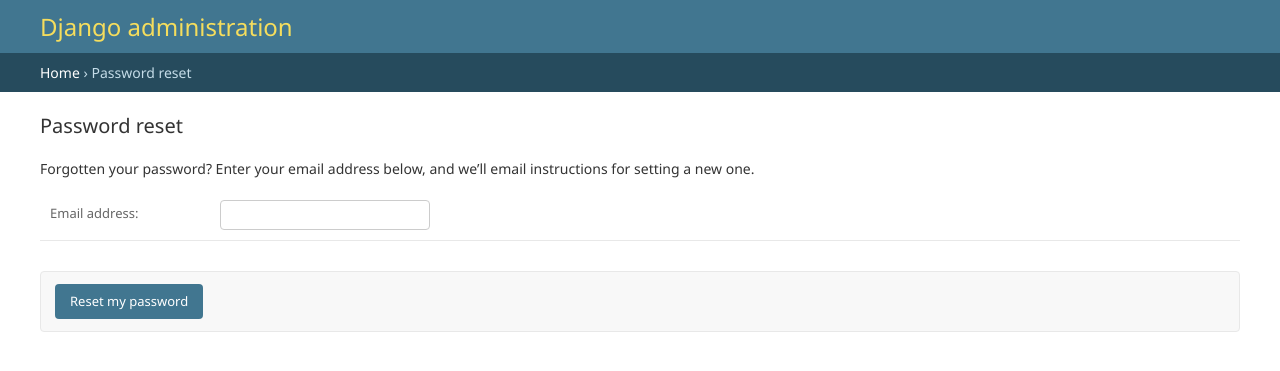
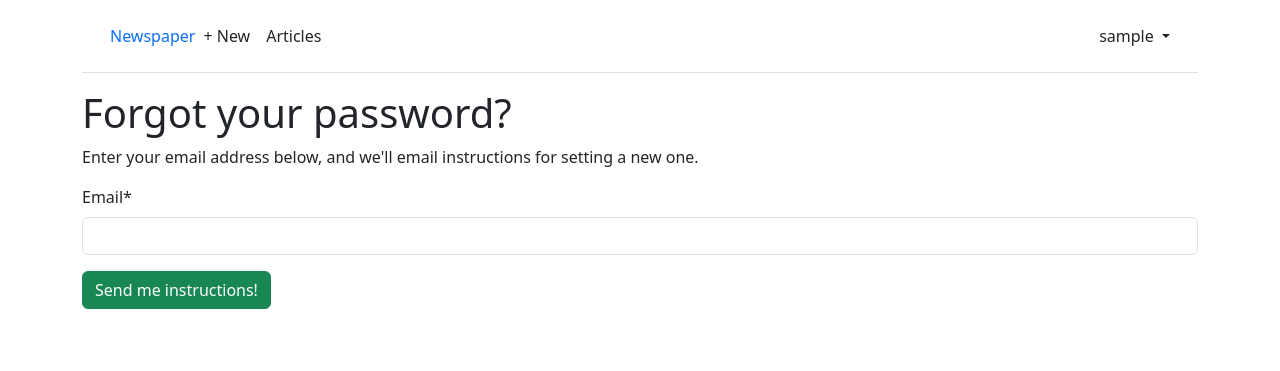
Before and after one commit to AIUAkylaiTopoeva/news_new, a Django app: page /accounts/password_reset/ in a window 1280 px wide. Shown: the top 371 px of the page. Run offline with Django 5.2, Linux system fonts and the light colour scheme; the visitor is signed in with stand-in values (Sample User, id 1); some libraries are stand-ins or nearby versions.

Commit message:
add some new tjings

```diff
--- a/articles/forms.py
+++ b/articles/forms.py
@@ -4,4 +4,4 @@ from .models import Comment
 class CommentForm(forms.ModelForm):
     class Meta:
         model = Comment
-        fields = ("comment", "author")
+        fields = ("comment", )
--- a/articles/views.py
+++ b/articles/views.py
@@ -49,7 +49,7 @@ class CommentGet(LoginRequiredMixin, DetailView):
     model = Article
     template_name = "articles/article_detail.html"
 
-    def get_context_data(self, **kwargs):
+    def get_context_data(self, **kwargs): #возвращает данные в словаре, которые доступны в шаблоне. Позваляют добовлять доп.переменные
         context = super().get_context_data(**kwargs)
         context['form'] = CommentForm()
         return context
@@ -61,11 +61,13 @@ class CommentPost(SingleObjectMixin, FormView):
 
     def post(self, request, *args, **kwargs):
         self.object = self.get_object()
+        self.author = self.request.user
         return super().post(request, *args, **kwargs)
 
     def form_valid(self, form):
         comment = form.save(commit=False)#означает, что объект ещё не будет сохранён в базе данных, что позволяет вам вносить изменения перед фактическим сохранением.
         comment.article = self.object
+        comment.author = self.request.user
         comment.save()
         return super().form_valid(form)
 
--- a/news/settings.py
+++ b/news/settings.py
@@ -140,10 +140,10 @@ LOGOUT_REDIRECT_URL = "home"
 CRISPY_ALLOWED_TEMPLATE_PACKS = "bootstrap5"
 CRISPY_TEMPLATE_PACK = "bootstrap5"
 
-EMAIL_BACKEND = "django.core.mail.backends.console.EmailBackend"
-DEFAULT_FROM_EMAIL = "topoevaakylaj@gmail.com"
+EMAIL_BACKEND = "django.core.mail.backends.smtp.EmailBackend"
+DEFAULT_FROM_EMAIL = "email@gmail.com"
 EMAIL_HOST = "smtp.sendgrid.net"
 EMAIL_HOST_USER = "apikey"
-EMAIL_HOST_PASSWORD = "sendgrid_password"
+EMAIL_HOST_PASSWORD = "password"
 EMAIL_PORT = 587
 EMAIL_USE_TLS = True
--- a/templates/articles/article_list.html
+++ b/templates/articles/article_list.html
@@ -6,7 +6,7 @@
 {% for article in article_list %}
 <div class="card">
     <div class="card-header">
-        <span class="font-weight-bold">{{ article.title }}</span> &middot;
+        <span class="font-weight-bold"><a href="{% url 'article_detail' article.id %}">{{ article.title }}</a> </span> &middot;
         <span class="text-muted">by {{ article.author }} |
         {{ article.date }}</span>
     </div>
--- a/templates/base.html
+++ b/templates/base.html
@@ -9,12 +9,14 @@
         <div class="container">
             <header class="p-3 mb-3 border-bottom"> <div class="container">
                 <div class="d-flex flex-wrap align-items-center justify-content-center justify-content-lg-start">
-                    <a class="navbar-brand" href="{% url 'home' %}">Newspaper</a>
+                    <a class="navbar-brand text-primary" href="{% url 'home' %}">Newspaper</a>
                     <ul class="nav col-12 col-lg-auto me-lg-auto mb-2 justify-content-center
                     mb-md-0">
                     {% if user.is_authenticated %}
                     <li><a href="{% url 'article_new' %}"
                     class="nav-link px-2 link-dark">+ New</a></li>
+                    <li><a href="{% url 'article_list' %}"
+                        class="nav-link px-2 link-dark">Articles</a></li>
                     </ul>
         <div class="dropdown text-end">
             <a href="#" class="d-block link-dark text-decoration-none dropdown-toggle" id="dropdownUser1" data-bs-toggle="dropdown" aria-expanded="false">
--- a/templates/registration/login.html
+++ b/templates/registration/login.html
@@ -6,4 +6,5 @@
 <form method="post">{% csrf_token %}
 {{  form|crispy }}
 <button class="btn btn-success ml-2" type="submit">Log In</button> </form>
+<p><a href="{% url 'password_reset' %}">Forgot your password?</a></p>
 {% endblock content %}
--- a/templates/registration/password_change_done.html
+++ b/templates/registration/password_change_done.html
@@ -1,5 +1,6 @@
 {% extends "base.html" %}
 {% block title %}Password Change Successful{% endblock title %}
 {% block content %}
-<h1>Password change successful</h1> <p>Your password was changed.</p>
+<h1>Password change successful</h1>
+<p>Your password was changed.</p>
 {% endblock content %}
--- /dev/null
+++ b/templates/registration/password_reset_complete.html
@@ -0,0 +1,6 @@
+{% extends "base.html" %}
+{% block title %}Password reset complete{% endblock title %}
+{% block content %}
+<h1>Password reset complete</h1> <p>Your new password has been set.</p> <p>You can log in now on the
+<a href="{% url 'login' %}">Log In page</a>.</p>
+{% endblock content %}
--- /dev/null
+++ b/templates/registration/password_reset_done.html
@@ -0,0 +1,5 @@
+{% extends "base.html" %}
+{% block title %}Email Sent{% endblock title %}
+{% block content %}
+<h1>Check your inbox.</h1> <p>We've emailed you instructions for setting your password. You should receive the email shortly!</p>
+{% endblock content %}
--- /dev/null
+++ b/templates/registration/password_reset_form.html
@@ -0,0 +1,10 @@
+{% extends "base.html" %}
+{% load crispy_forms_tags %}
+{% block title %}Forgot Your Password?{% endblock title %}
+{% block content %}
+<h1>Forgot your password?</h1> <p>Enter your email address below, and we'll email instructions for setting a new one.</p> <form method="POST">{% csrf_token %}
+{{ form|crispy }}
+<input class="btn btn-success" type="submit"
+value="Send me instructions!">
+</form>
+{% endblock content %}
--- /dev/null
+++ b/templates/registration/password_reset_subject.txt
@@ -0,0 +1 @@
+Please reset your password
```
Also changed, not shown: templates/articles/article_detail.html (+7 -5 lines), templates/registration/password_reset_confirm.html (added, +9 -0 lines), templates/registration/password_reset_email.html (added, +11 -0 lines).
